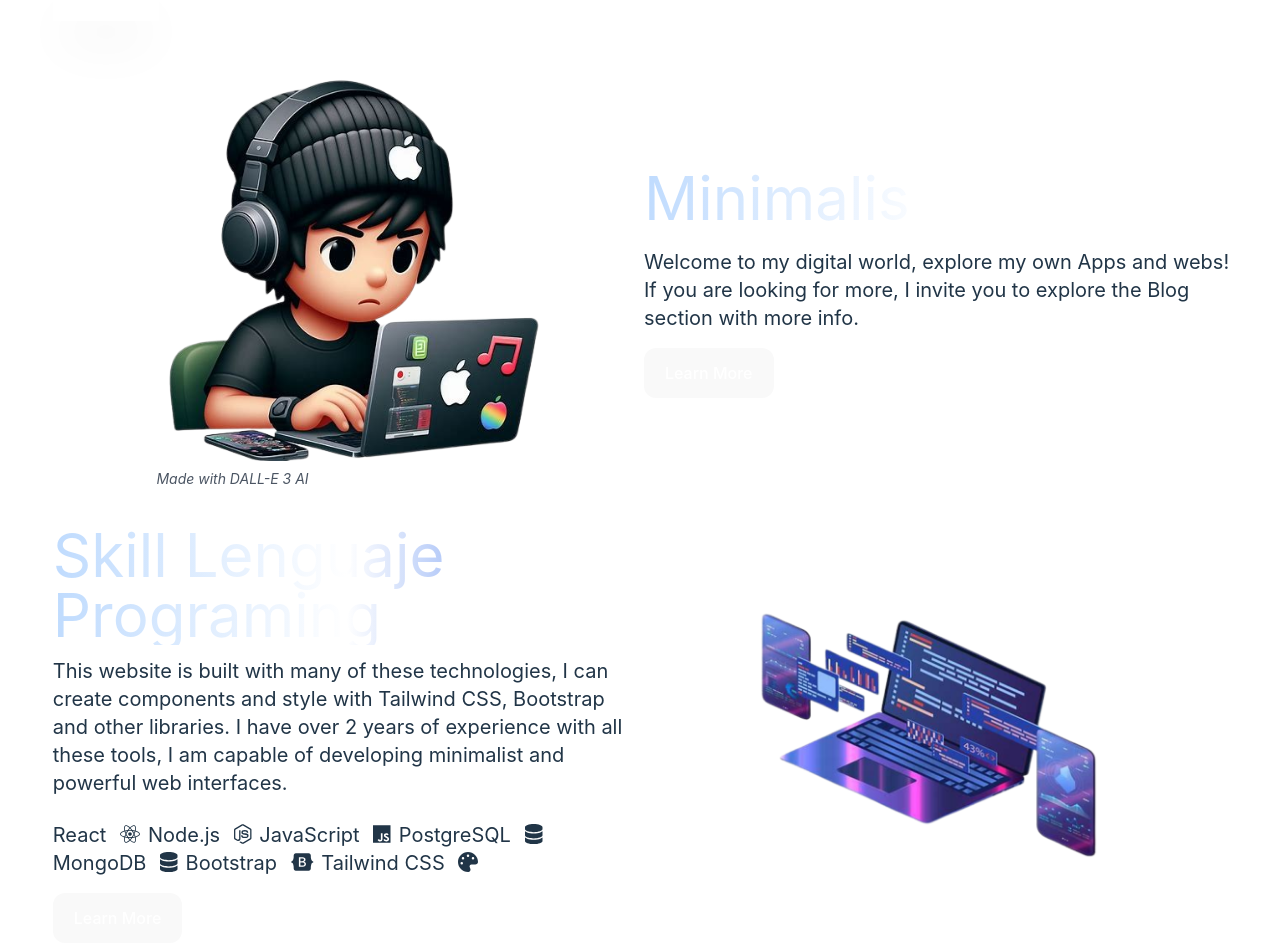
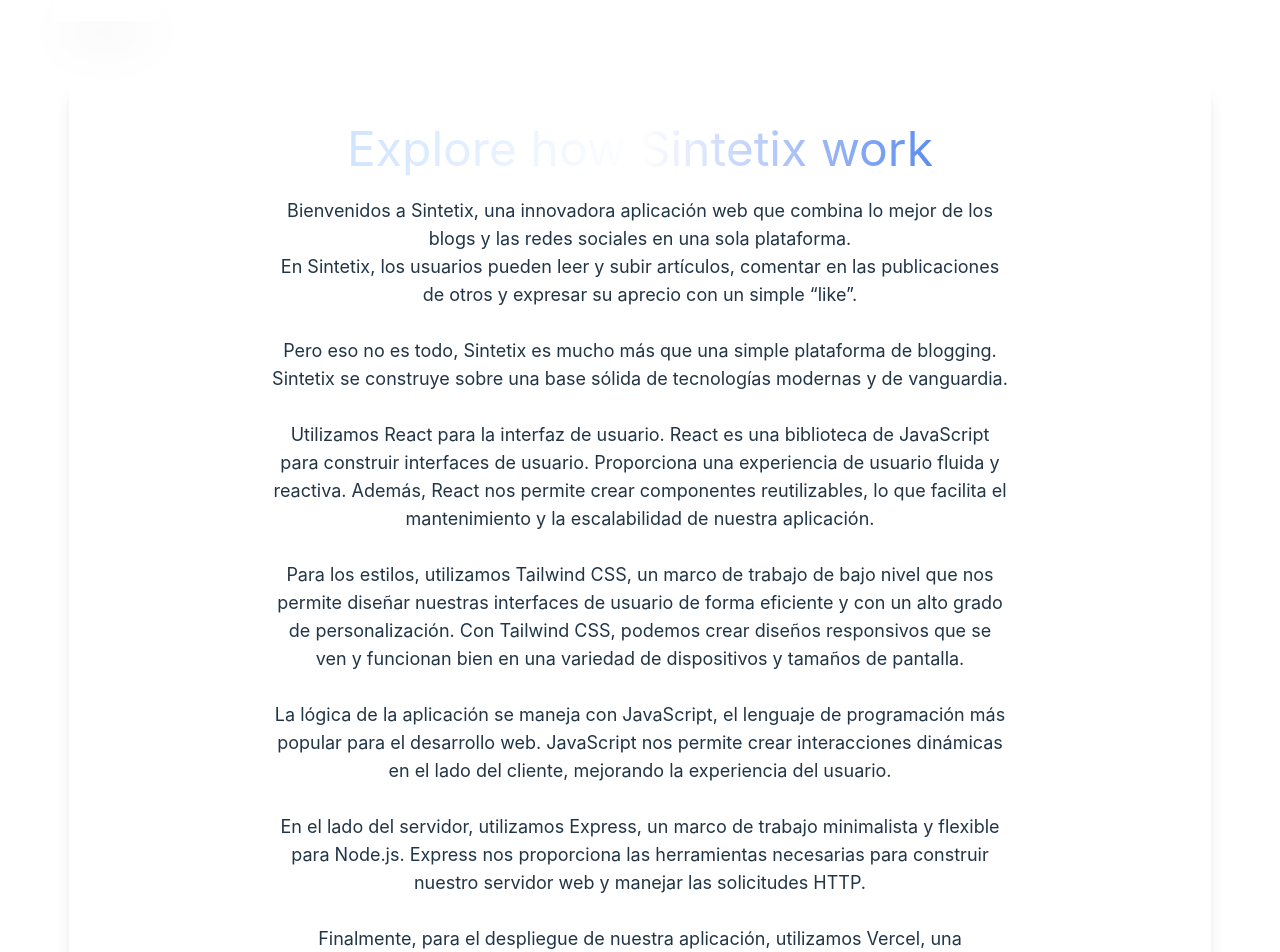
Before and after one commit to LennyDevX/Portafolio, a React (Vite) app: page /blog/under-hood in a window 1280 px wide. Shown: the part 60-1012 px from the top of the page. Built offline with nearby package versions, Linux system fonts and the light colour scheme.

Commit message:
Update favicon and add link to blog post

```diff
--- a/index.html
+++ b/index.html
@@ -2,7 +2,7 @@
 <html lang="en">
   <head>
     <meta charset="UTF-8" />
-    <link rel="icon" type="image/svg+xml" href="/vite.svg" />
+    <link rel="icon" type="image/jpeg" href="/LennyFavIcon.jpeg" />
     <meta name="viewport" content="width=device-width, initial-scale=1.0" />
     <title>LennyHub</title>
   </head>
--- /dev/null
+++ b/src/components/ArtticleBlog.jsx
@@ -0,0 +1,86 @@
+import React, { useState, useEffect, useRef } from 'react';
+import { useLocation } from 'react-router-dom';
+
+const ArticleBlog = () => {
+    const location = useLocation();
+    const query = new URLSearchParams(location.search);
+    const underHood = query.get('under-hood');
+
+    const [index, setIndex] = useState(0);
+    const [subIndex, setSubIndex] = useState(0);
+    const [reverse, setReverse] = useState(false);
+    const [delay, setDelay] = useState(75);
+    const text = ["Welcome To Sintetix", "Explore how Sintetix works"];
+
+    const longestText = text.reduce((a, b) => a.length > b.length ? a : b);
+    const titleRef = useRef(null);
+
+    useEffect(() => {
+        if (titleRef.current) {
+            titleRef.current.style.minWidth = `${longestText.length}ch`;
+            titleRef.current.style.minHeight = '1.5em'; // set a minimum height
+        }
+    }, [longestText]);
+
+    useEffect(() => {
+        if (index === text.length) return;
+
+        if (subIndex === text[index].length+1 &&
+            index !== text.length-1 &&
+            !reverse ) {
+            setReverse(true);
+            setDelay(500); // reduced delay before starting to delete
+            return;
+        }
+
+        if (subIndex === 0 && reverse) {
+            setReverse(false);
+            setIndex((prev) => prev + 1);
+            setDelay(500); // reduced delay before starting to type
+            return;
+        }
+
+        setTimeout(() => {
+            setSubIndex((prev) => prev + (reverse ? -1 : 1));
+            setDelay(75); // normal typing speed
+        }, delay);
+    }, [subIndex, index, reverse, text, delay]);
+
+    return (
+        <div className="flex flex-col items-center justify-center p-10 m-10 rounded shadow-lg ">
+            <h1 ref={titleRef} className="hero-section-title text-center text-3xl md:text-5xl bg-clip-text text-transparent bg-gradient-to-r from-blue-200 via-white to-blue-600 min-h-[3.5rem] md:min-h-[4.5rem]">
+                {`${text[index].substring(0, subIndex)}${subIndex === text[index].length ? '_' : ''}`}
+            </h1>
+            <p className="text-lg mb-4 text-center mx-auto max-w-prose">
+                Bienvenidos a Sintetix, una innovadora aplicación web que combina lo mejor de los blogs y las redes sociales en una sola plataforma. <br/>
+                En Sintetix, los usuarios pueden leer y subir artículos, comentar en las publicaciones de otros y expresar su aprecio con un simple “like”.<br/><br/>
+
+                Pero eso no es todo, Sintetix es mucho más que una simple plataforma de blogging. <br/>
+                Sintetix se construye sobre una base sólida de tecnologías modernas y de vanguardia.<br/><br/>
+
+                Utilizamos React para la interfaz de usuario. React es una biblioteca de JavaScript para construir interfaces de usuario. Proporciona una experiencia de usuario fluida y reactiva. Además, React nos permite crear componentes reutilizables, lo que facilita el mantenimiento y la escalabilidad de nuestra aplicación.<br/><br/>
+
+                Para los estilos, utilizamos Tailwind CSS, un marco de trabajo de bajo nivel que nos permite diseñar nuestras interfaces de usuario de forma eficiente y con un alto grado de personalización. Con Tailwind CSS, podemos crear diseños responsivos que se ven y funcionan bien en una variedad de dispositivos y tamaños de pantalla.<br/><br/>
+
+                La lógica de la aplicación se maneja con JavaScript, el lenguaje de programación más popular para el desarrollo web. JavaScript nos permite crear interacciones dinámicas en el lado del cliente, mejorando la experiencia del usuario.<br/><br/>
+
+                En el lado del servidor, utilizamos Express, un marco de trabajo minimalista y flexible para Node.js. Express nos proporciona las herramientas necesarias para construir nuestro servidor web y manejar las solicitudes HTTP.<br/><br/>
+
+                Finalmente, para el despliegue de nuestra aplicación, utilizamos Vercel, una plataforma de despliegue en la nube que nos permite implementar nuestra aplicación de manera rápida y eficiente.<br/><br/>
+
+                Sintetix no es solo una plataforma de blogging, sino también una red social. Los usuarios pueden seguir a otros, interactuar con sus publicaciones y formar comunidades en torno a temas de interés común. Esto crea un ambiente dinámico y participativo donde los usuarios pueden compartir ideas, aprender de los demás y formar conexiones significativas.<br/><br/>
+
+                Nuestro objetivo con Sintetix es proporcionar una plataforma donde los usuarios puedan expresarse libremente, compartir sus pensamientos e ideas, y conectarse con otros que comparten sus intereses. Creemos que al combinar los aspectos de blogging y redes sociales, podemos crear una experiencia única y valiosa para nuestros usuarios.<br/><br/>
+
+                Esperamos que disfrutes de tu tiempo en Sintetix y estamos emocionados de ver lo que nuestra comunidad creará. ¡Bienvenido a Sintetix!
+            </p>
+            <div className="flex space-x-4">
+                <button className="px-4 py-2 bg-blue-500 text-white rounded">Like</button>
+                <button className="px-4 py-2 bg-black text-white rounded">GitHub</button>
+                <button className="px-4 py-2 bg-indigo-600 text-white rounded">Discord</button>
+            </div>
+        </div>
+    );
+};
+
+export default ArticleBlog;
--- a/src/components/Card.jsx
+++ b/src/components/Card.jsx
@@ -5,6 +5,7 @@
 import { faHandshake, faMicrochip, faBriefcase } from '@fortawesome/free-solid-svg-icons';
 import PropTypes from 'prop-types';
 import { motion } from 'framer-motion';
+import { Link } from 'react-router-dom';
 import '../assets/Card.css' // Asegúrate de importar el archivo CSS
 
 const Card = ({ icon, title, description, buttonText, buttonIcon }) => {
@@ -76,6 +77,7 @@
     }
 
     return (
+        <Link to="/blog/under-hood">
             <motion.div
                 className={cardClasses}
                 initial={{ opacity: 0 }}
@@ -95,6 +97,7 @@
                     </button>
                 </div>
             </motion.div>
+        </Link>
     );
 };
 
--- a/src/components/HeroSection.jsx
+++ b/src/components/HeroSection.jsx
@@ -14,7 +14,7 @@
     const [subIndex, setSubIndex] = useState(0);
     const [reverse, setReverse] = useState(false);
     const [textVisible, setTextVisible] = useState(false);
-    const text = ["Hello, I'm Lenny", "Developer UI/UX", "Minimalist First", "Awesomen Styles", "Apps and much more", "How Can I Help You?"];
+    const text = ["Developer UI/UX", "Community manager", "I make Webs & Apps", "Very Powerfull and fluid", "Nice to see you again!", "How Can I Help You?"];
 
     const timerId = useRef(null);
 
@@ -81,8 +81,16 @@
                         animate={{ opacity: 1, y: 0 }}
                         transition={{ duration: 1.5 }}
                     >
+                        Hello, I'm Lenny
+                    </motion.h1>
+                    <motion.h2
+                        className="hero-section-title text-3xl md:text-5xl bg-clip-text text-transparent bg-gradient-to-r from-blue-200 via-white to-blue-600 min-h-[3.5rem] md:min-h-[4.5rem]"
+                        initial={{ opacity: 0, y: -100 }}
+                        animate={{ opacity: 1, y: 0 }}
+                        transition={{ duration: 1.5 }}
+                    >
                         {`${text[index].substring(0, subIndex)}${subIndex === text[index].length ? '_' : ''}`}
-                    </motion.h1>
+                    </motion.h2>
                     <motion.p
                         className="hero-section-paragraph mt-2 text-lg md:text-xl"
                         initial={{ opacity: 0, y: -100 }}
--- a/src/components/Trigger.jsx
+++ b/src/components/Trigger.jsx
@@ -1,22 +1,16 @@
 import React from 'react';
 import { useInView } from 'react-intersection-observer';
+import { BrowserRouter as Router, Route, Routes } from 'react-router-dom';
 import HeroSection from './HeroSection.jsx';
 import Navbar from './Navbar.jsx';
 import SecondHero from './SecondHero.jsx';
 import ThirdHero from './ThirdHero.jsx';
 import Card from './Card.jsx';
 import Footer from './Footer.jsx';
+import ArticleBlog from './ArtticleBlog';
 
 function App() {
     const [refHeroSection, inViewHeroSection] = useInView({
-        triggerOnce: false,
-    });
-
-    const [refSecondHero, inViewSecondHero] = useInView({
-        triggerOnce: false,
-    });
-
-    const [refThirdHero, inViewThirdHero] = useInView({
         triggerOnce: false,
     });
 
@@ -28,15 +22,16 @@
     });
 
     return (
+        <Router>
+            <Navbar />
+            <Routes>
+                <Route path="/" element={
                     <>
-            <Navbar />
                         <div ref={refHeroSection} style={{visibility: inViewHeroSection ? 'visible' : 'hidden'}}>
                             <HeroSection />
                         </div>
-            <div ref={refSecondHero} style={{visibility: inViewSecondHero ? 'visible' : 'hidden'}}>
+                        <SecondHero />
                         <ThirdHero />
-            </div>
-
                         <div ref={refCard} style={{visibility: inViewCard ? 'visible' : 'hidden'}}>
                             <div className="grid grid-cols-1 md:grid-cols-2 lg:grid-cols-3 gap-2 ml-6 mt-6">
                                 <Card
@@ -66,6 +61,10 @@
                             <Footer />
                         </div>
                     </>
+                }/>
+                <Route path="/blog/:id" element={<ArticleBlog />} />
+            </Routes>
+        </Router>
     );
 }
 
```
Also changed, not shown: public/LennyFavIcon.jpeg (added). Lines whose indentation alone changed are shown as unchanged.
